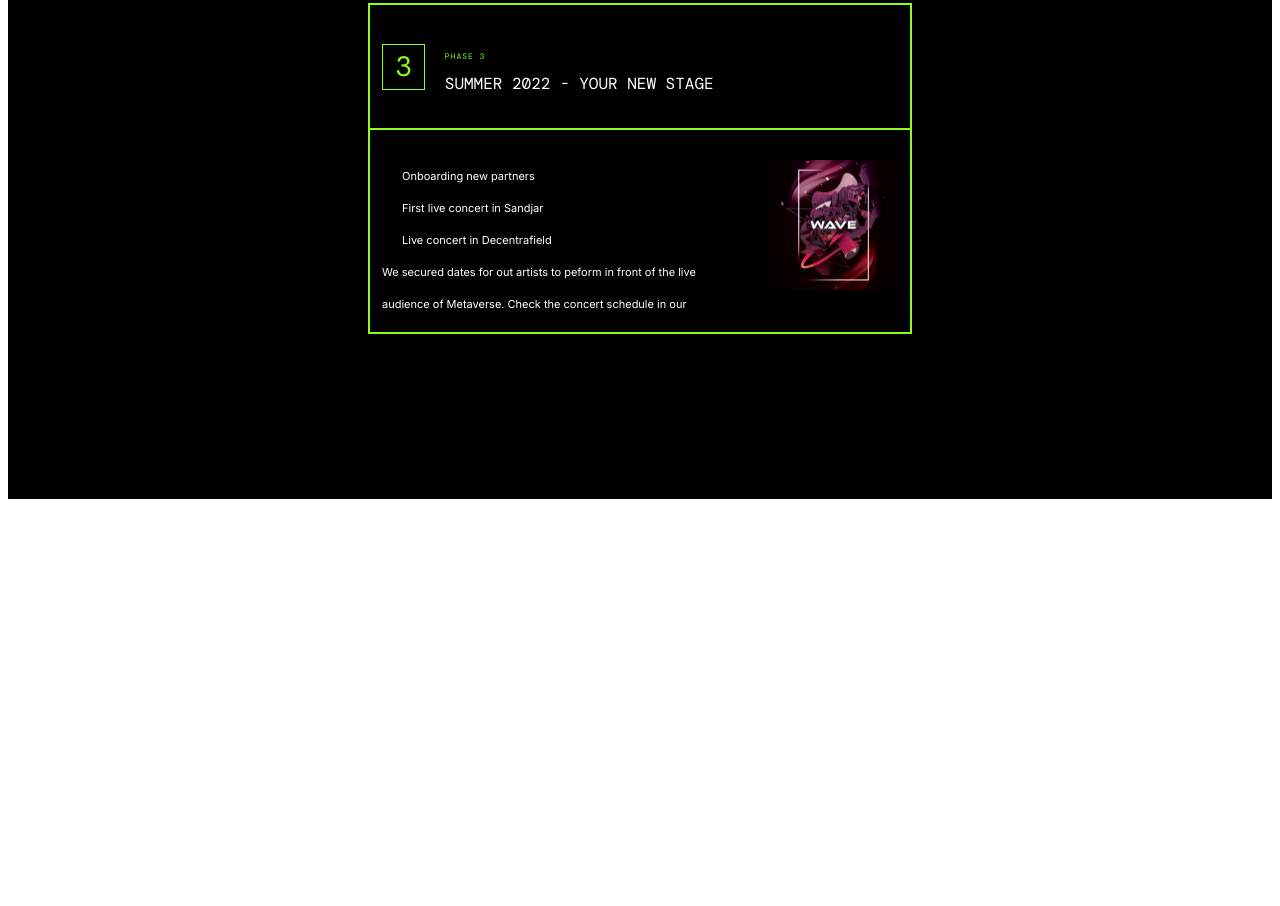
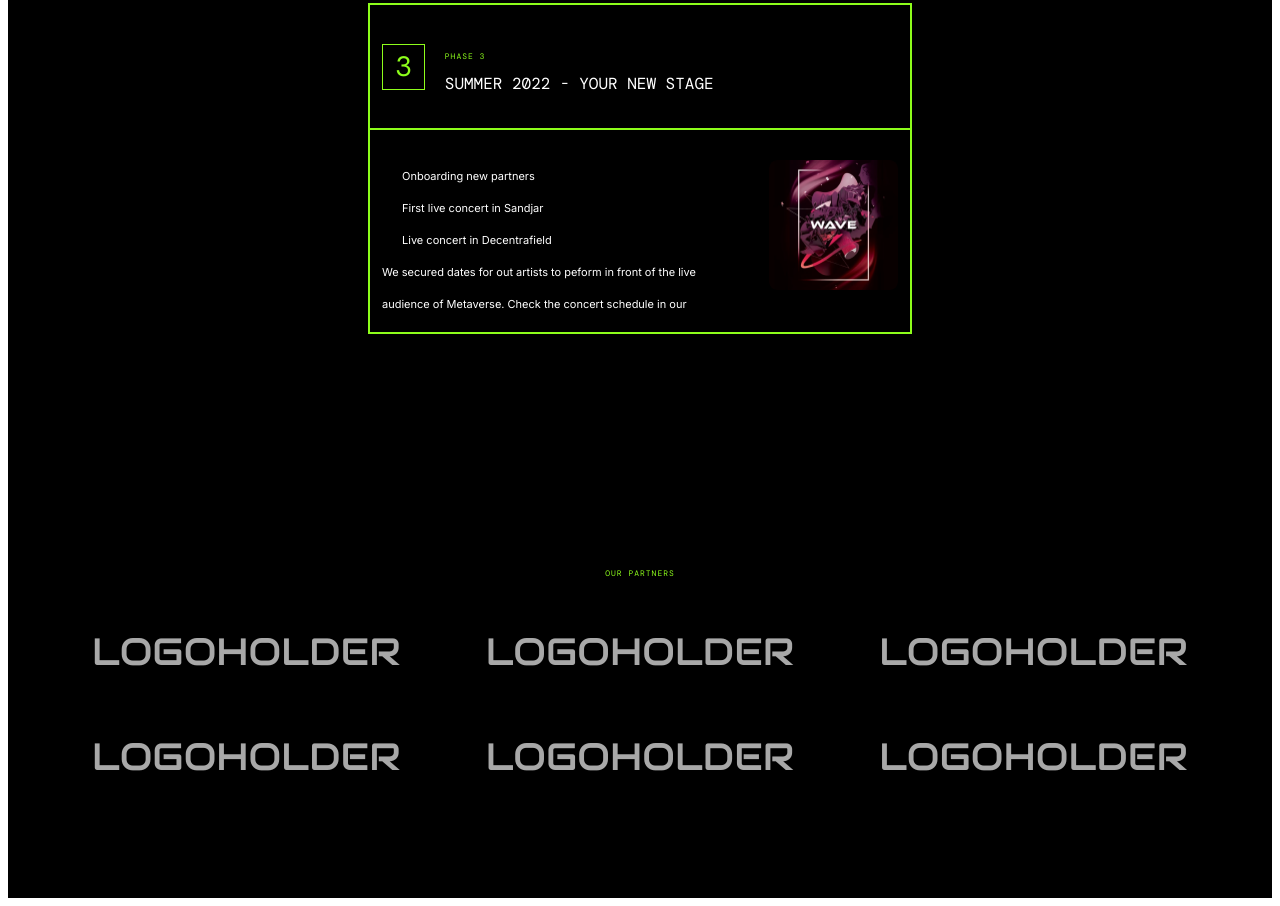
Before and after one commit to Anyatsko/Final-maket, a website built with Parcel: page src/index.html in a window 1280 px wide. Shown: the part 4891-5797 px from the top of the page. Before the commit the page ends 5398 px from the top, so only its background shows below. Built offline with nearby package versions, Linux system fonts and the light colour scheme; files whose address does not match are found by name.

Commit message:
feat: add partners

```diff
--- a/src/index.html
+++ b/src/index.html
@@ -207,6 +207,20 @@
         </div>
     </section>
 
+    <section class="partners">
+        <div class="container">
+            <h3>Our partners</h3>
+            <div class="partners-name">
+                <p>logoholder</p>
+                <p>logoholder</p>
+                <p>logoholder</p>
+                <p>logoholder</p>
+                <p>logoholder</p>
+                <p>logoholder</p>
+            </div>
+        </div>
+    </section>
+
 
 
 
--- a/src/styles/main.scss
+++ b/src/styles/main.scss
@@ -370,6 +370,7 @@ background: #222222;
 
 .roadmap {
     background-color: black;
+
         .container {
         max-width: 1160px;
         padding: 50px 0 120px 0;
@@ -384,8 +385,6 @@ background: #222222;
             text-align: center;
             margin-bottom: 45px;
         }
-
-
 
         .roadmap-phase {
             border: 2px solid #8DFD1B;
@@ -432,13 +431,7 @@ background: #222222;
                     padding-left: 20px;
 
                     h3 {
-                    font-family: 'DM Mono';
-                    font-weight: 400;
-                    font-size: 8px;
-                    line-height: 12px;
-                    letter-spacing: 1px;
-                    text-transform: uppercase;
-                    color: #8DFD1B;
+                    @include small-title;
                 }
                     .subtitle {
                     font-family: 'DM Mono';
@@ -475,8 +468,6 @@ background: #222222;
                         width: 129px;
                     }
                 }
-
-
             }
             .separator {
                 background-color: #8DFD1B;
@@ -489,15 +480,43 @@ background: #222222;
                 top: -110px;
                 left: -110px
             }
-
             .circle-2 {
             position: absolute;
             transform: translate(50%, 50%);
             }
-
             .circle-3 {
             position: absolute;
-            transform: translate(-50%, 135%);
+            transform: translate(-50%, 125%);
         }
     }
 }
+
+.partners {
+    background-color:#000000;
+    padding-top: 60px;
+    padding-bottom: 119px;
+
+    .container {
+        max-width: 1160px;
+
+        h3 {
+            @include small-title;
+            text-align: center;
+            margin-bottom: 50px;
+        }
+
+        .partners-name {
+            display: flex;
+            flex-wrap: wrap;
+            gap: 60px 85px;
+            justify-content: center;
+
+            p {
+                @include title;
+                color: #A8A8A8;
+                margin: 0;
+            }
+        }
+    }
+
+}
--- a/src/styles/mixin.scss
+++ b/src/styles/mixin.scss
@@ -14,3 +14,13 @@
     line-height: 45px;
     text-transform: uppercase;
 }
+
+@mixin small-title {
+    font-family: 'DM Mono';
+    font-weight: 400;
+    font-size: 8px;
+    line-height: 12px;
+    letter-spacing: 1px;
+    text-transform: uppercase;
+    color: #8DFD1B;
+}
```
Also changed, not shown: dist/index.html, 3 other files. Lines whose indentation alone changed are shown as unchanged.
